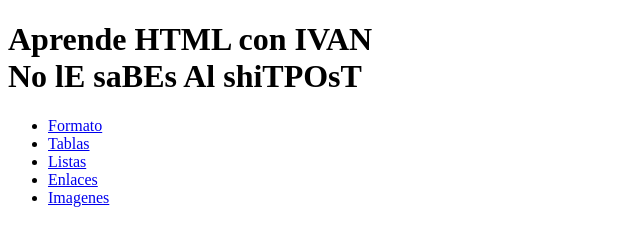
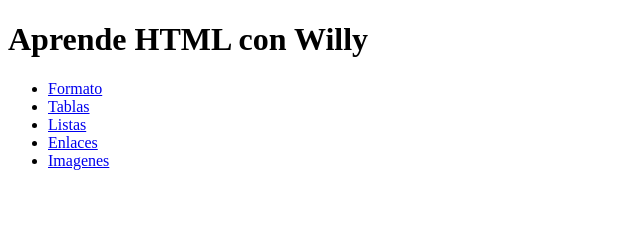
Before and after one commit to willyfudifly/willyfudifly.github.io, a plain HTML site: page index.html in a window 1280 px wide. Shown: the whole page, without its empty margins (0-640 px from the left). Drawn offline with Linux system fonts and the light colour scheme.

Commit message:
cambio de título index.html

```diff
--- a/index.html
+++ b/index.html
@@ -7,8 +7,8 @@
     <title>Mi pagina web</title>
 </head>
 <body>
- <H1>Aprende HTML con IVAN
-   <br> No lE saBEs Al shiTPOsT
+ <H1>Aprende HTML con Willy
+   <br>
  </H1>
   <ul>
     <li><a href="fromato.html">Formato</a></li>
```
